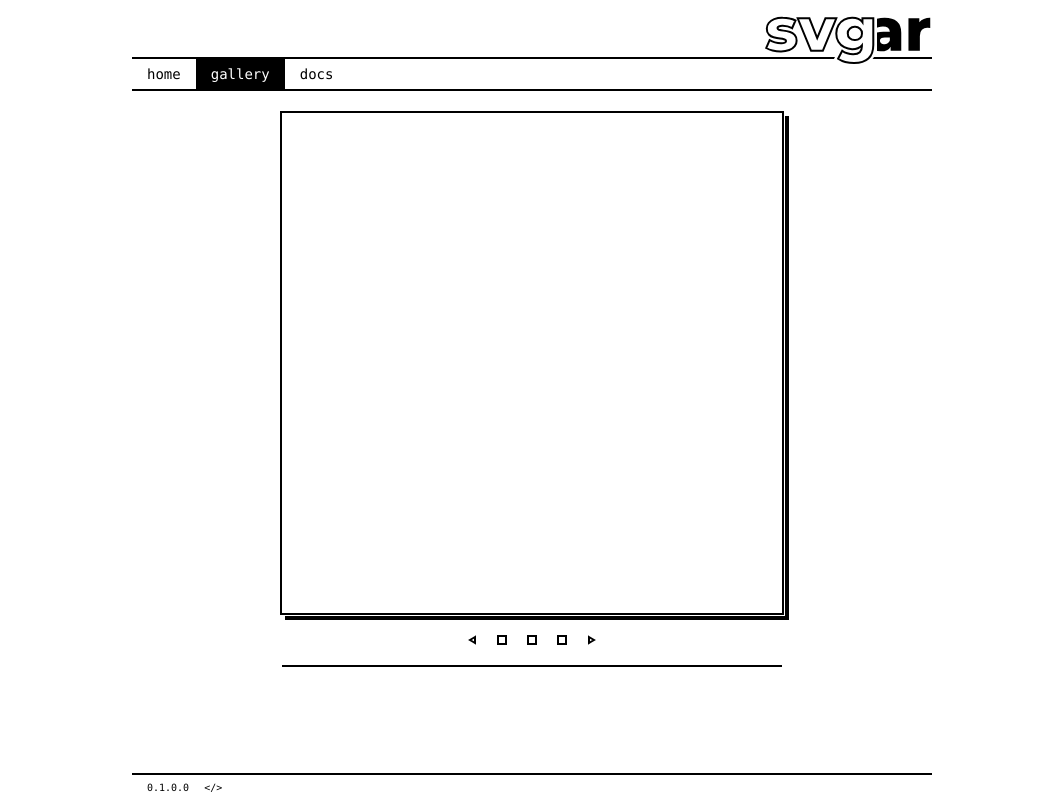
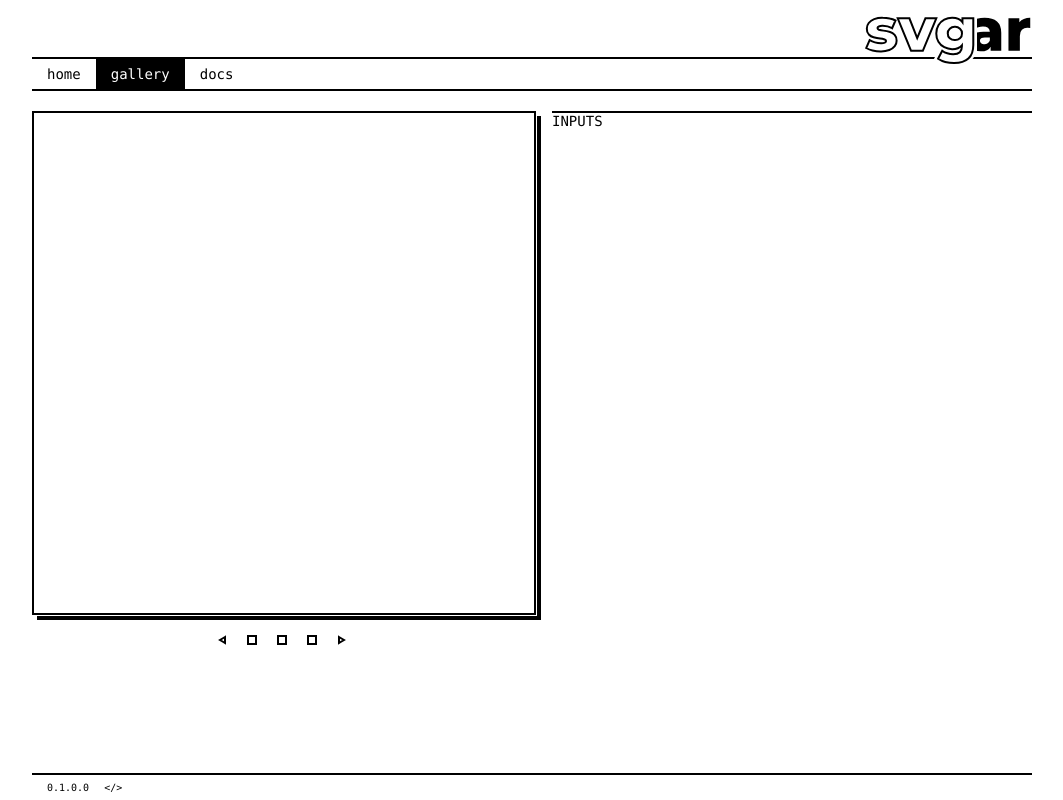
Before and after one commit to cdriesler/svgar-sketchbook-v0.1, a Vue app: page /gallery in a window 1280 px wide. Shown: the whole page, without its empty margins (108-1171 px from the left). Built offline with nearby package versions, Linux system fonts and the light colour scheme.

Commit message:
fix gallery scroll and overflow behavior

```diff
--- a/src/App.vue
+++ b/src/App.vue
@@ -60,7 +60,7 @@
 .container {
   height: 100%;
   width: calc(100vw - 30px);
-  max-width: 800px;
+  max-width: 1000px;
 
   display: flex;
   flex-direction: column;
@@ -116,6 +116,9 @@
   display: flex;
   flex-direction: row;
   justify-content: center;
+
+  overflow-y: auto;
+  overflow-x: visible;
 }
 
 .footer {
--- a/src/views/Gallery.vue
+++ b/src/views/Gallery.vue
@@ -1,41 +1,51 @@
 <template>
 <div class="gallery">
+    <div class="canvas">
     <div class="svgar">
 
     </div>
 
     <div class="selectors">
         <div class="selectors__nib nav">
-            <svg viewbox="0 0 10px 10px" width="10px">
+            <svg viewbox="0 0 10px 10px" width="10px" height="10px">
                 <path class="arrow" stroke-width="2px" stroke="black" fill="white" d="M 8 2 C 5.5 3.5 5.5 3.5 3 5 C 5.5 6.5 5.5 6.5 8 8 Z" />
             </svg>
         </div>
         <div v-for="drawing of drawings" v-bind:key="drawing" class="selectors__nib"></div>
         <div class="selectors__nib nav">
-            <svg viewbox="0 0 10px 10px" width="10px">
+            <svg viewbox="0 0 10px 10px" width="10px" height="10px">
                 <path class="arrow" stroke-width="2px" stroke="black" fill="white" d="M 2 2 C 4.5 3.5 4.5 3.5 7 5 C 4.5 6.5 4.5 6.5 2 8 Z" />
             </svg>
         </div>
     </div>
+    </div>
 
     <div class="inputs">
-
+        <div class="inputs__header">
+            INPUTS
+        </div>
     </div>
 </div>
 </template>
 
 <style>
 .gallery {
-    width: calc(100vw - 60px);
-    max-width: 500px;
+    width: 100%;
     height: 100%;
 
     margin: 0;
 
     display: flex;
-    flex-direction: column;
-    align-items: center;
-    justify-content: flex-start;
+    flex-direction: row;
+    flex-wrap: wrap;
+    align-items: flex-start;
+    align-content: flex-start;
+    justify-content: space-around;
+}
+
+.canvas {
+    width: calc(100vw - 60px);
+    max-width: 500px;
 }
 
 .svgar {
@@ -58,6 +68,7 @@
     display: flex;
     flex-direction: row;
     justify-content: center;
+    align-items: flex-start;
 }
 
 .selectors__nib {
@@ -78,6 +89,7 @@
 
 .nav {
     outline: none;
+    transform: translateY(-3px);
 }
 
 .arrow:hover {
@@ -86,9 +98,23 @@
 }
 
 .inputs {
+    flex-grow: 1;
+    padding-left: 20px;
+    max-width: calc(100vw - 30px);
+    min-width: 150px;
+}
+
+@media screen and (max-width: 500px) {
+    .inputs {
+        padding-left: 15px;
+        padding-right: 15px;
+    }
+
+}
+
+.inputs__header {
     border-top: 2px solid black;
     width: 100%;
-    flex-grow: 1;
 }
 </style>
 
```
